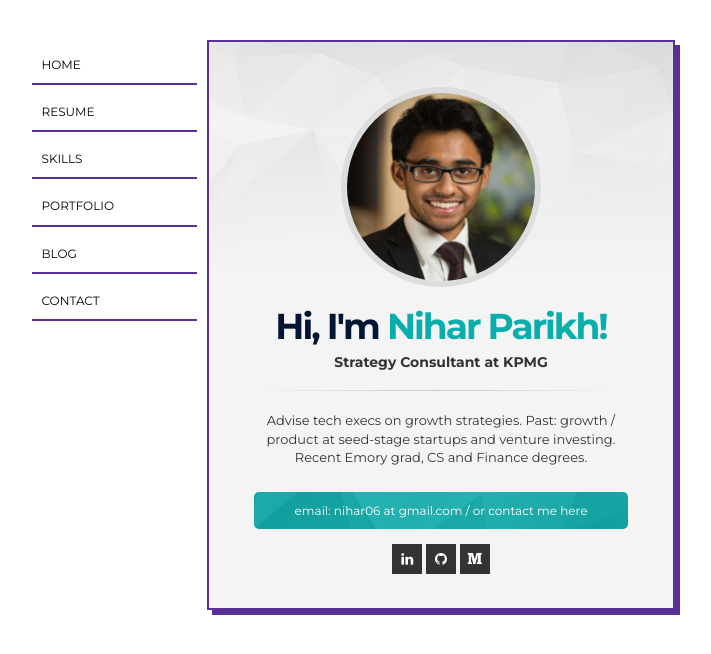
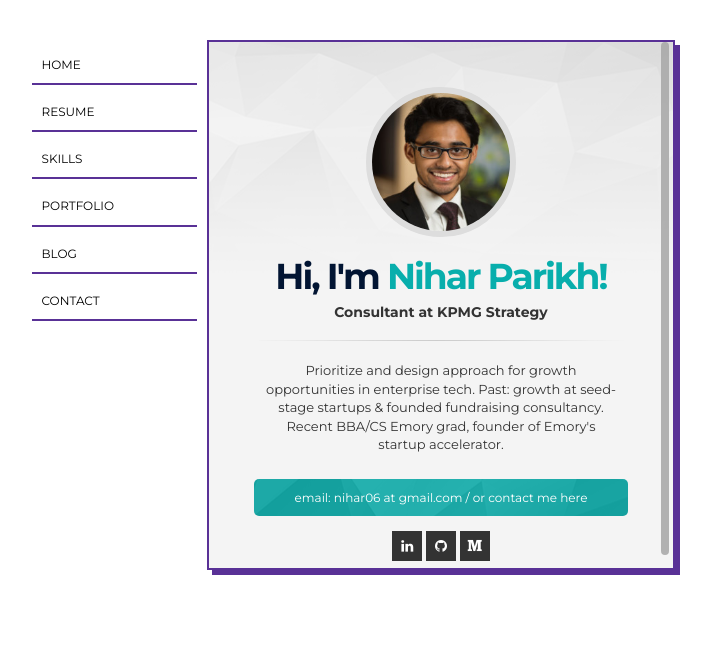
Before and after one commit to niharparikh/niharparikh.github.io, a plain HTML site: page index.html in a window 1280 px wide. Shown: the whole page, without its empty margins (199-910 px from the left). Drawn offline with Linux system fonts and the light colour scheme; some packages are replaced by stand-ins of ours.

```diff
--- a/css/styles.css
+++ b/css/styles.css
@@ -422,7 +422,7 @@ iframe {
     position: absolute;
     margin-top: 40px;
     left: 30%;
-    height: 570px;
+    height: 530px;
     width: 40%;
     padding: 45px;
     padding-bottom: 20px;
@@ -595,8 +595,8 @@ iframe {
   overflow-y: auto;
 }
 .vcard-profile-pic {
-  width: 200px;
-  height: 200px;
+  width: 150px;
+  height: 150px;
   overflow: hidden;
   margin: 0 auto;
   margin-bottom: 20px;
--- a/index.html
+++ b/index.html
@@ -87,12 +87,12 @@
 			<div class="vcard-profile-description">
 				<!-- Profile title -->
 				<h1 class="profile-title">Hi, I'm <span class="color1">Nihar Parikh!</span></h1>
-				<h2 class="profile-subtitle">Strategy Consultant at KPMG</h2>
+				<h2 class="profile-subtitle">Consultant at KPMG Strategy</h2>
 				<!-- /Profile Title -->
 				<!-- Description Text -->
 				<hr class="hr1">
 				<div class="vcard-profile-description-text">
-					<p>Advise tech execs on growth strategies. Past: growth / product at seed-stage startups and venture investing. Recent Emory grad, CS and Finance degrees.</p>
+					<p>Prioritize and design approach for growth opportunities in enterprise tech. Past: growth at seed-stage startups & founded fundraising consultancy. Recent BBA/CS Emory grad, founder of Emory's startup accelerator.</p>
 				</div>
 				<!--/ Description Text -->
 				<!-- Description feature -->
```
